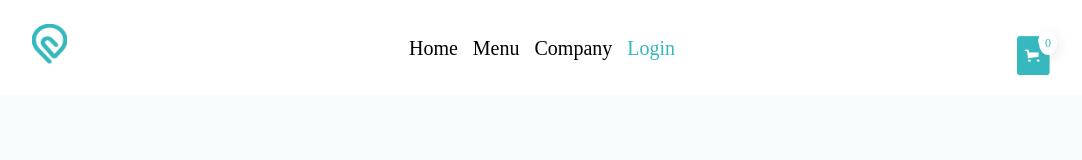
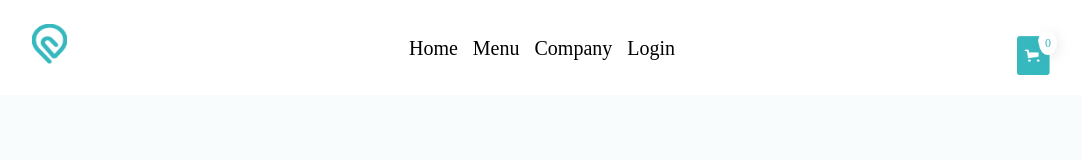
Before and after one commit to yulia-gomb/react-homeworks, a React (Vite) app: page /login in a window 1280 px wide. Shown: the top 160 px of the page, without its empty margins (88-1170 px from the left). Built offline with nearby package versions, Linux system fonts and the light colour scheme.

Commit message:
feat-09: redirecting after log in on menu page or order page

```diff
--- a/src/components/header/Header.tsx
+++ b/src/components/header/Header.tsx
@@ -1,7 +1,7 @@
 import './Header.css';
 import logoImage from '../../assets/icons/Logo.png';
 import cartImage from '../../assets/icons/cart.png';
-import { NavLink } from "react-router-dom";
+import { NavLink, useNavigate } from "react-router-dom";
 import { useSelector } from "react-redux";
 import { RootState } from "../../store/store";
 
@@ -11,6 +11,11 @@ type HeaderProps = {
 
 const Header = ({ cartCount }: HeaderProps) => {
     const { isLoggedIn, username } = useSelector((state: RootState) => state.login);
+    const navigate = useNavigate();
+
+    const handleLoginClick = () => {
+        navigate("/login", { state: { from: { pathname: "/menu" } } });
+    };
 
     return (
         <header className="header">
@@ -40,12 +45,9 @@ const Header = ({ cartCount }: HeaderProps) => {
                 {isLoggedIn ? (
                     <span className="nav-item username">Welcome, {username}!</span>
                 ) : (
-                    <NavLink
-                        to="/login"
-                        className={({ isActive }) => isActive ? "nav-item active-item" : "nav-item"}
-                    >
+                    <span className="nav-item" onClick={handleLoginClick}>
                         Login
-                    </NavLink>
+                    </span>
                 )}
 
             </nav>
--- a/src/pages/ProtectedRoute.tsx
+++ b/src/pages/ProtectedRoute.tsx
@@ -1,12 +1,17 @@
-import { Navigate, Outlet } from "react-router-dom";
+import { Navigate, Outlet, useLocation } from "react-router-dom";
 import { useSelector } from "react-redux";
 import { RootState } from "../store/store";
 
 
 const ProtectedRoute = () => {
     const isLoggedIn = useSelector((state: RootState) => state.login.isLoggedIn);
+    const location = useLocation();
 
-    return isLoggedIn ? <Outlet /> : <Navigate to="/login" />;
+    return isLoggedIn ? (
+        <Outlet />
+    ) : (
+        <Navigate to="/login" state={{ from: location }} replace />
+    );
 };
 
 export default ProtectedRoute;
--- a/src/pages/loginPage/LoginPage.tsx
+++ b/src/pages/loginPage/LoginPage.tsx
@@ -2,16 +2,18 @@ import './LoginPage.css';
 import Button from "../../components/button/Button";
 import React, { ChangeEvent, FormEvent } from "react";
 import { useDispatch, useSelector } from "react-redux";
-import {setFormData, setErrors, resetForm, loginSuccess} from "../../store/loginSlice";
+import { setFormData, setErrors, resetForm, loginSuccess } from "../../store/loginSlice";
 import { RootState } from "../../store/store";
-import { useNavigate } from "react-router-dom";
+import { useLocation, useNavigate } from "react-router-dom";
 
 const LoginPage: React.FC = () => {
     const dispatch = useDispatch();
     const navigate = useNavigate();
+    const location = useLocation();
 
     const formData = useSelector((state: RootState) => state.login.formData);
     const errors = useSelector((state: RootState) => state.login.errors);
+    const redirectTo = location.state?.from?.pathname || "/menu";
 
     const handleChange = (e: ChangeEvent<HTMLInputElement>): void => {
         const { name, value } = e.target;
@@ -42,7 +44,7 @@ const LoginPage: React.FC = () => {
             }
 
             dispatch(loginSuccess(formData.username));
-            navigate('/');
+            navigate(redirectTo, { replace: true });
         }
     };
 
@@ -55,7 +57,6 @@ const LoginPage: React.FC = () => {
             <h1 className="title">Log in</h1>
             <div className="form-wrapper">
                 <form onSubmit={handleSubmit}>
-                    {/* Username Field */}
                     <div className="form-field">
                         <label htmlFor="username" className="label">User name</label>
                         <input
@@ -70,7 +71,6 @@ const LoginPage: React.FC = () => {
                     </div>
                     <span className="error-text">{errors.username}</span>
 
-                    {/* Password Field */}
                     <div className="form-field">
                         <label htmlFor="password" className="label">Password</label>
                         <input
```
